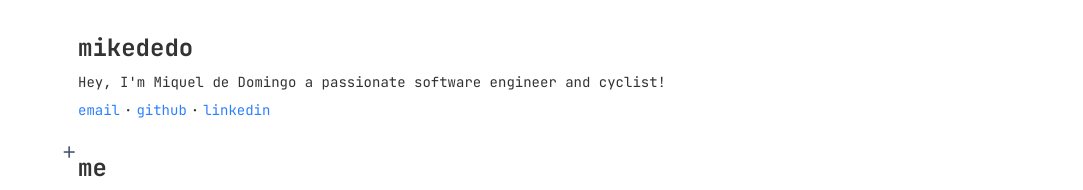
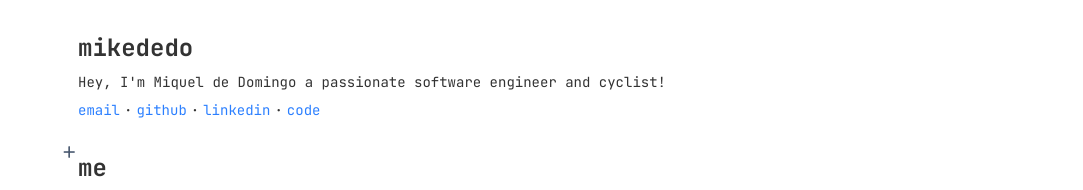
Before and after one commit to mikededo/portfolio, a SvelteKit app: page / in a window 1280 px wide. Shown: the top 190 px of the page, without its empty margins (197-1280 px from the left). Built offline with nearby package versions, Linux system fonts and the light colour scheme; no server answers.

Commit message:
feat: add portfolio url

```diff
--- a/src/routes/+page.svelte
+++ b/src/routes/+page.svelte
@@ -8,7 +8,8 @@
     const URLS = [
         { href: 'mailto:miquelddg@gmail.com', name: 'email' },
         { href: 'https://github.com/mikededo', name: 'github' },
-        { href: 'https://www.linkedin.com/in/mikededo', name: 'linkedin' }
+        { href: 'https://www.linkedin.com/in/mikededo', name: 'linkedin' },
+        { href: 'https://github.com/mikededo/portfolio', name: 'code' }
     ];
 
     type Props = { data: PageData };
```
